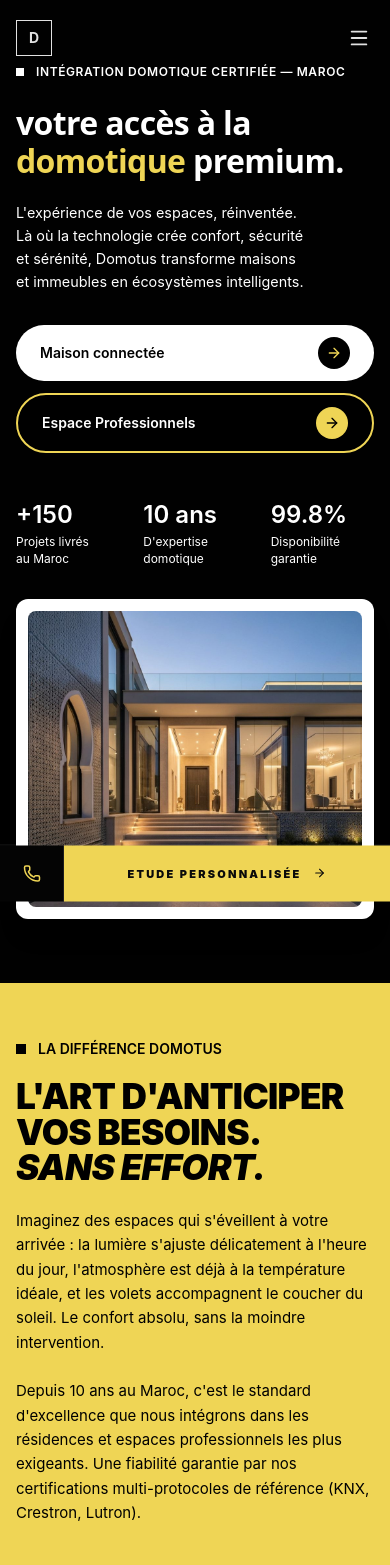
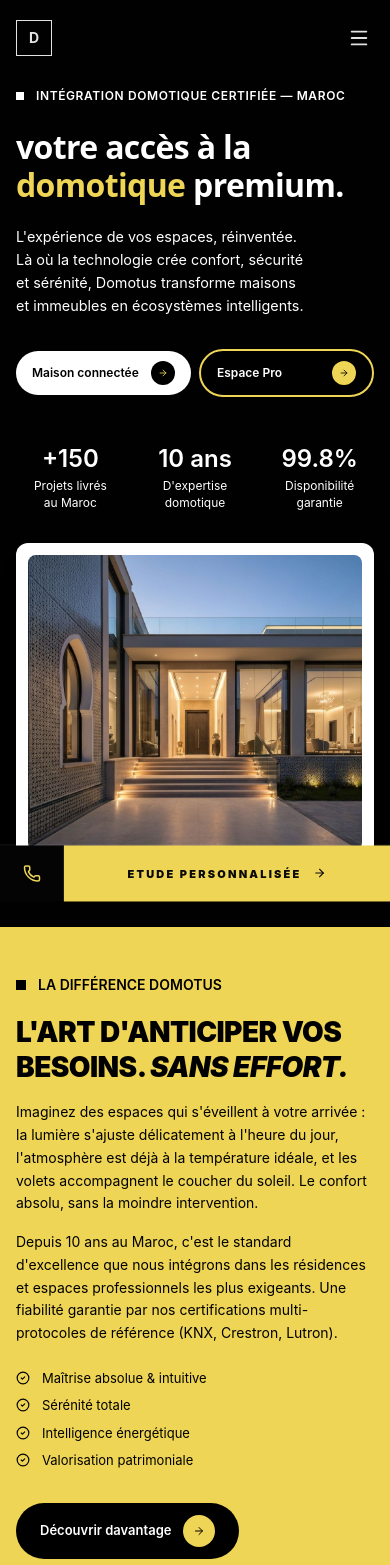
Before and after one commit to AkramF/DOMOTUS, a Next.js app: page / in a window 390 px wide. Shown: the top 1565 px of the page. Built offline with nearby package versions, Linux system fonts and the light colour scheme.

Commit message:
feat: mobile-first redesign of homepage
Refactored Hero, VP, Process Steps, Services, Project Types sections for mobile UX

```diff
--- a/app/page.tsx
+++ b/app/page.tsx
@@ -405,46 +405,47 @@ export default function HomePage() {
       <HeroSplit />
 
       {/* ── BENEFIT-LED PROPOSITION ── */}
-      <section className="py-14 lg:py-18" style={{ backgroundColor: "#efd555" }} aria-labelledby="value-prop-heading">
-        <div className="mx-auto max-w-7xl px-4 lg:px-6">
-          <div className="grid lg:grid-cols-2 gap-16 lg:gap-24 items-center">
+      <section className="py-12 sm:py-16 lg:py-20" style={{ backgroundColor: "#efd555" }} aria-labelledby="value-prop-heading">
+        <div className="mx-auto max-w-7xl px-4 sm:px-6 lg:px-6">
+          <div className="grid grid-cols-1 lg:grid-cols-2 gap-8 sm:gap-12 lg:gap-24 items-center">
             <div>
               <SectionLabel style={{ color: "#000000" }}>La différence Domotus</SectionLabel>
               <h2
                 id="value-prop-heading"
-                className="font-black uppercase leading-none text-balance mb-6"
-                style={{ fontSize: "clamp(2.2rem, 5vw, 4rem)", letterSpacing: "-0.02em", color: "#000000" }}
+                className="font-black uppercase leading-tight text-balance mb-4 sm:mb-6"
+                style={{ fontSize: "clamp(1.75rem, 5vw, 4rem)", letterSpacing: "-0.02em", color: "#000000" }}
               >
                 L&apos;art d&apos;anticiper vos besoins.{" "}
                 <span className="italic" style={{ color: "#000000" }}>Sans effort.</span>
               </h2>
-              <p className="leading-relaxed mb-6 text-[15px]" style={{ color: "#000000" }}>
+              <p className="leading-relaxed mb-4 sm:mb-6 text-[14px] sm:text-[15px]" style={{ color: "#000000" }}>
                 Imaginez des espaces qui s&apos;éveillent à votre arrivée : la lumière s&apos;ajuste délicatement à l&apos;heure du jour, l&apos;atmosphère est déjà à la température idéale, et les volets accompagnent le coucher du soleil. Le confort absolu, sans la moindre intervention.
               </p>
-              <p className="leading-relaxed mb-10 text-[15px]" style={{ color: "#000000" }}>
+              <p className="leading-relaxed mb-6 sm:mb-8 text-[14px] sm:text-[15px]" style={{ color: "#000000" }}>
                 Depuis 10 ans au Maroc, c&apos;est le standard d&apos;excellence que nous intégrons dans les résidences et espaces professionnels les plus exigeants. Une fiabilité garantie par nos certifications multi-protocoles de référence (KNX, Crestron, Lutron).
               </p>
-              <ul className="flex flex-col gap-3 mb-10" role="list">
+              <ul className="flex flex-col gap-2 sm:gap-3 mb-8 sm:mb-10" role="list">
                 {[
                   "Maîtrise absolue & intuitive",
                   "Sérénité totale",
                   "Intelligence énergétique",
                   "Valorisation patrimoniale",
                 ].map((item) => (
-                  <li key={item} className="flex items-start gap-3 text-[14px]" style={{ color: "#000000" }}>
-                    <CheckCircle2Icon size={15} className="shrink-0 mt-0.5" style={{ color: "#000000" }} aria-hidden="true" />
+                  <li key={item} className="flex items-start gap-3 text-[13px] sm:text-[14px]" style={{ color: "#000000" }}>
+                    <CheckCircle2Icon size={14} className="shrink-0 mt-0.5" style={{ color: "#000000" }} aria-hidden="true" />
                     {item}
                   </li>
                 ))}
               </ul>
               <Link
                 href="/contact"
-                className="focus-ring inline-flex items-center justify-between px-8 py-4 rounded-full text-[14px] font-semibold transition-all duration-300 hover:shadow-lg will-change-colors group"
+                className="focus-ring inline-flex items-center justify-between px-6 sm:px-8 py-3 sm:py-4 rounded-full text-[13px] sm:text-[14px] font-semibold transition-all duration-300 hover:shadow-lg will-change-colors group"
                 style={{ backgroundColor: "#000000", color: "#ffffff" }}
               >
                 Découvrir davantage
-                <div className="ml-4 w-10 h-10 rounded-full flex items-center justify-center transition-transform group-hover:scale-110" style={{ backgroundColor: "#efd555" }}>
-                  <ArrowRight size={16} className="text-black" aria-hidden="true" />
+                <div className="ml-3 sm:ml-4 w-8 sm:w-10 h-8 sm:h-10 rounded-full flex items-center justify-center transition-transform group-hover:scale-110" style={{ backgroundColor: "#efd555" }}>
+                  <ArrowRight size={14} className="sm:block hidden text-black" aria-hidden="true" />
+                  <ArrowRight size={12} className="sm:hidden block text-black" aria-hidden="true" />
                 </div>
               </Link>
             </div>
@@ -456,14 +457,14 @@ export default function HomePage() {
       </section>
 
       {/* ── LA DIFFÉRENCE DOMOTUS — Architecture Portfolio ── */}
-      <section className="py-20 lg:py-28" style={{ backgroundColor: "#ffffff" }} aria-labelledby="services-heading">
-        <div className="mx-auto max-w-7xl px-4 lg:px-6">
-          <div className="mb-8">
+      <section className="py-12 sm:py-16 lg:py-28" style={{ backgroundColor: "#ffffff" }} aria-labelledby="services-heading">
+        <div className="mx-auto max-w-7xl px-4 sm:px-6 lg:px-6">
+          <div className="mb-6 sm:mb-8 lg:mb-10">
             <SectionLabel color="#000000">LA DIFFÉRENCE DOMOTUS</SectionLabel>
             <h2
               id="services-heading"
               className="font-black leading-tight text-black text-balance"
-              style={{ fontSize: "clamp(1.8rem, 4vw, 2.8rem)", letterSpacing: "-0.02em" }}
+              style={{ fontSize: "clamp(1.5rem, 4vw, 2.8rem)", letterSpacing: "-0.02em" }}
             >
               Explorez nos expertises
             </h2>
@@ -474,33 +475,33 @@ export default function HomePage() {
       </section>
 
       {/* ── PROCESS — 3 steps ── */}
-      <section className="py-16 lg:py-20" style={{ backgroundColor: "#000000" }} aria-labelledby="process-heading">
-        <div className="mx-auto max-w-7xl px-4 lg:px-6">
-          <div className="text-center mb-12">
+      <section className="py-12 sm:py-16 lg:py-20" style={{ backgroundColor: "#000000" }} aria-labelledby="process-heading">
+        <div className="mx-auto max-w-7xl px-4 sm:px-6 lg:px-6">
+          <div className="text-center mb-8 sm:mb-12">
             <SectionLabel color="#ffffff">L'ACCOMPAGNEMENT DOMOTUS</SectionLabel>
             <h2
               id="process-heading"
-              className="font-black uppercase leading-none text-white text-balance"
-              style={{ fontSize: "clamp(1.8rem, 4vw, 3.2rem)", letterSpacing: "-0.02em" }}
+              className="font-black uppercase leading-tight text-white text-balance"
+              style={{ fontSize: "clamp(1.5rem, 4vw, 3.2rem)", letterSpacing: "-0.02em" }}
             >
               De la vision à la perfection,{" "}
               <span className="italic" style={{ color: "#f0efed" }}>en 3 étapes.</span>
             </h2>
           </div>
-          <ol className="grid lg:grid-cols-3 gap-px bg-white/6" role="list">
+          <ol className="grid grid-cols-1 md:grid-cols-2 lg:grid-cols-3 gap-3 sm:gap-4 lg:gap-px lg:bg-white/6" role="list">
             {steps.map((step, i) => (
-              <li key={step.num} className="bg-card p-8 flex flex-col gap-4 relative">
+              <li key={step.num} className="bg-card p-6 sm:p-8 flex flex-col gap-3 sm:gap-4 relative">
                 <span
                   className="font-black leading-none select-none"
-                  style={{ fontSize: "clamp(4rem, 8vw, 7rem)", color: "#efd555" }}
+                  style={{ fontSize: "clamp(2.5rem, 6vw, 7rem)", color: "#efd555" }}
                   aria-hidden="true"
                 >
                   {step.num}
                 </span>
-                <h3 className="font-bold uppercase tracking-[0.1em] text-foreground text-[14px] -mt-4">
+                <h3 className="font-bold uppercase tracking-[0.1em] text-foreground text-[12px] sm:text-[14px] -mt-2">
                   {step.title}
                 </h3>
-                <p className="text-[13px] text-foreground/50 leading-relaxed">
+                <p className="text-[12px] sm:text-[13px] text-foreground/50 leading-relaxed">
                   {step.description}
                 </p>
                 {i < steps.length - 1 && (
@@ -514,15 +515,16 @@ export default function HomePage() {
               </li>
             ))}
           </ol>
-          <div className="mt-8 text-center">
+          <div className="mt-8 sm:mt-10 text-center">
             <Link
               href="/contact"
-              className="focus-ring inline-flex items-center justify-between px-8 py-4 rounded-full transition-all duration-300 hover:shadow-xl group"
+              className="focus-ring inline-flex items-center justify-between px-6 sm:px-8 py-3 sm:py-4 rounded-full transition-all duration-300 hover:shadow-xl group text-[13px] sm:text-[14px]"
               style={{ backgroundColor: "#ffffff", border: "1px solid rgba(0, 0, 0, 0.1)" }}
             >
-              <span className="text-black font-semibold" style={{ fontSize: "16px" }}>Commencer l&apos;étape 1 — Audit technique</span>
-              <div className="ml-6 w-10 h-10 rounded-full flex items-center justify-center transition-transform group-hover:scale-110 flex-shrink-0" style={{ backgroundColor: "#000000" }}>
-                <ArrowRight size={16} className="text-[#efd555]" aria-hidden="true" />
+              <span className="text-black font-semibold">Commencer l&apos;étape 1 — Audit technique</span>
+              <div className="ml-3 sm:ml-6 w-8 sm:w-10 h-8 sm:h-10 rounded-full flex items-center justify-center transition-transform group-hover:scale-110 flex-shrink-0" style={{ backgroundColor: "#000000" }}>
+                <ArrowRight size={14} className="sm:block hidden text-[#efd555]" aria-hidden="true" />
+                <ArrowRight size={12} className="sm:hidden block text-[#efd555]" aria-hidden="true" />
               </div>
             </Link>
           </div>
@@ -531,33 +533,33 @@ export default function HomePage() {
 
       {/* ── TESTIMONIALS ── */}
       {/* ── PROJECT TYPES DIVISION ── */}
-      <section className="py-28 lg:py-36" style={{ backgroundColor: "#f0efed" }} aria-labelledby="project-types-heading">
-        <div className="mx-auto max-w-7xl px-4 lg:px-6">
-          <div className="grid lg:grid-cols-12 gap-12 items-start">
+      <section className="py-12 sm:py-16 lg:py-36" style={{ backgroundColor: "#f0efed" }} aria-labelledby="project-types-heading">
+        <div className="mx-auto max-w-7xl px-4 sm:px-6 lg:px-6">
+          <div className="grid grid-cols-1 lg:grid-cols-12 gap-8 lg:gap-12 items-start">
             {/* Left column — Title and badge */}
             <div className="lg:col-span-4">
-              <SectionLabel color="#000000" className="mb-6">DIVISION PROJETS</SectionLabel>
+              <SectionLabel color="#000000" className="mb-4 sm:mb-6">DIVISION PROJETS</SectionLabel>
               <h2
                 id="project-types-heading"
                 className="font-black leading-tight text-black text-balance"
-                style={{ fontSize: "clamp(1.8rem, 4vw, 2.8rem)", letterSpacing: "-0.02em" }}
+                style={{ fontSize: "clamp(1.5rem, 4vw, 2.8rem)", letterSpacing: "-0.02em" }}
               >
                 Collaborations
                 <br />
                 professionnelles
               </h2>
-              <p className="mt-6 text-base text-black/70 leading-relaxed max-w-sm">
+              <p className="mt-4 sm:mt-6 text-sm sm:text-base text-black/70 leading-relaxed max-w-sm">
                 De la conception à la livraison, nous pilotons des projets domotiques complexes pour les promoteurs immobiliers, les architectes et les maîtres d'ouvrage au Maroc. Notre expertise en intégration multi-protocoles et notre gestion de projet rigoureuse garantissent la réussite de vos ambitions.
               </p>
             </div>
 
             {/* Right column — Grid of project types */}
             <div className="lg:col-span-8">
-              <div className="grid md:grid-cols-2 gap-6">
+              <div className="grid grid-cols-1 md:grid-cols-2 gap-4 sm:gap-6">
                 {projectTypes.map((project) => (
                   <div
                     key={project.title}
-                    className="bg-white rounded-3xl overflow-hidden hover:shadow-lg transition-shadow duration-300 flex flex-col"
+                    className="bg-white rounded-2xl sm:rounded-3xl overflow-hidden hover:shadow-lg transition-shadow duration-300 flex flex-col"
                   >
                     {/* Image */}
                     <div className="relative w-full aspect-video overflow-hidden">
@@ -565,23 +567,23 @@ export default function HomePage() {
                         src={project.image}
                         alt={project.imageAlt}
                         fill
-                        sizes="(max-width: 768px) 100vw, (max-width: 1024px) 50vw, 33vw"
+                        sizes="(max-width: 640px) 100vw, (max-width: 1024px) calc(50vw - 12px), 33vw"
                         className="object-cover hover:scale-105 transition-transform duration-500"
                       />
                     </div>
 
                     {/* Content */}
-                    <div className="p-6 flex flex-col justify-between flex-1">
-                      <h3 className="text-black font-bold text-lg mb-3" style={{ fontSize: "18px", lineHeight: "26px" }}>
+                    <div className="p-4 sm:p-6 flex flex-col justify-between flex-1">
+                      <h3 className="text-black font-bold text-base sm:text-lg mb-2 sm:mb-3" style={{ fontSize: "clamp(1rem, 2.5vw, 18px)", lineHeight: "1.3" }}>
                         {project.title}
                       </h3>
-                      <p className="text-black/70 text-sm leading-relaxed mb-6" style={{ fontSize: "14px", lineHeight: "20px" }}>
+                      <p className="text-black/70 text-xs sm:text-sm leading-relaxed mb-4 sm:mb-6" style={{ fontSize: "clamp(12px, 2vw, 14px)" }}>
                         {project.description}
                       </p>
                       <Link
                         href="#"
-                        className="text-black font-semibold text-sm underline hover:text-black/70 transition-colors w-fit"
-                        style={{ fontSize: "12px", letterSpacing: "0.12em" }}
+                        className="text-black font-semibold text-xs underline hover:text-black/70 transition-colors w-fit"
+                        style={{ fontSize: "clamp(10px, 1.5vw, 12px)", letterSpacing: "0.12em" }}
                       >
                         EN SAVOIR PLUS
                       </Link>
@@ -594,15 +596,15 @@ export default function HomePage() {
         </div>
       </section>
 
-      <section className="py-16 lg:py-20" style={{ backgroundColor: "#000000" }} aria-labelledby="temoignages-heading">
-        <div className="mx-auto max-w-7xl px-4 lg:px-6">
+      <section className="py-12 sm:py-16 lg:py-20" style={{ backgroundColor: "#000000" }} aria-labelledby="temoignages-heading">
+        <div className="mx-auto max-w-7xl px-4 sm:px-6 lg:px-6">
           {/* Title section */}
-          <div className="mb-12 text-center">
-            <SectionLabel color="#ffffff" className="justify-center mb-6">Témoignages</SectionLabel>
+          <div className="mb-8 sm:mb-12 text-center">
+            <SectionLabel color="#ffffff" className="justify-center mb-4 sm:mb-6">Témoignages</SectionLabel>
             <h2
               id="temoignages-heading"
-              className="font-black uppercase leading-none text-white text-balance"
-              style={{ fontSize: "clamp(2rem, 5vw, 3.2rem)", letterSpacing: "-0.02em" }}
+              className="font-black uppercase leading-tight text-white text-balance"
+              style={{ fontSize: "clamp(1.5rem, 5vw, 3.2rem)", letterSpacing: "-0.02em" }}
             >
               Ce que disent nos{" "}
               <span className="italic" style={{ color: "#efd555" }}>clients.</span>
--- a/components/sections/HeroSplit.tsx
+++ b/components/sections/HeroSplit.tsx
@@ -23,12 +23,12 @@ export default function Hero() {
               transition={{ duration: 0.6, ease: "easeOut" }}
               className="flex flex-col justify-center order-1 lg:order-1"
             >
-              {/* Overline */}
+              {/* Overline — Extra top margin on mobile for navbar clearance */}
               <motion.div
                 initial={{ opacity: 0, y: 12 }}
                 animate={{ opacity: 1, y: 0 }}
                 transition={{ duration: 0.8, delay: 0.2, ease: "easeOut" }}
-                className="flex items-center gap-3 mb-6 sm:mb-8"
+                className="flex items-center gap-3 mb-6 sm:mb-8 mt-6 sm:mt-0"
               >
                 <span className="block w-2 h-2 bg-white flex-shrink-0" aria-hidden="true" />
                 <p className="text-white select-none text-xs sm:text-sm" style={{ fontFamily: "Inter, sans-serif", fontWeight: 600, fontSize: "12px", lineHeight: "16px", letterSpacing: "0.05em" }}>
@@ -49,50 +49,52 @@ export default function Hero() {
                 L&apos;expérience de vos espaces, réinventée. Là où la technologie crée confort, sécurité et sérénité, Domotus transforme maisons et immeubles en écosystèmes intelligents.
               </p>
 
-              {/* CTAs */}
+              {/* CTAs — Side-by-side on mobile (75% size), full size on desktop */}
               <motion.div
                 initial={{ opacity: 0, y: 14 }}
                 animate={{ opacity: 1, y: 0 }}
                 transition={{ duration: 0.6, delay: 0.4, ease: "easeOut" }}
-                className="mt-8 sm:mt-10 flex flex-col sm:flex-row items-stretch sm:items-center gap-3 sm:gap-4 will-change-transform"
+                className="mt-8 sm:mt-10 flex flex-row items-center gap-2 sm:gap-4 will-change-transform justify-start sm:justify-start"
               >
                 <Link
                   href="/maison-connectee"
-                  className="focus-ring inline-flex items-center justify-between bg-white px-6 sm:px-8 py-3 sm:py-4 rounded-full text-sm sm:text-[14px] font-semibold text-black transition-all duration-300 hover:shadow-lg will-change-colors group"
+                  className="focus-ring inline-flex items-center justify-between bg-white px-4 sm:px-8 py-2.5 sm:py-4 rounded-full text-xs sm:text-[14px] font-semibold text-black transition-all duration-300 hover:shadow-lg will-change-colors group flex-1 sm:flex-none max-w-[calc(50%-4px)] sm:max-w-none"
                 >
-                  Maison connectée
-                  <div className="ml-3 sm:ml-4 w-8 sm:w-10 h-8 sm:h-10 bg-black rounded-full flex items-center justify-center transition-transform group-hover:scale-110 flex-shrink-0">
-                    <ArrowRight size={16} className="text-[#efd555]" aria-hidden="true" />
+                  <span className="truncate">Maison connectée</span>
+                  <div className="ml-2 sm:ml-4 w-6 sm:w-10 h-6 sm:h-10 bg-black rounded-full flex items-center justify-center transition-transform group-hover:scale-110 flex-shrink-0">
+                    <ArrowRight size={12} className="sm:block hidden text-[#efd555]" aria-hidden="true" />
+                    <ArrowRight size={10} className="sm:hidden block text-[#efd555]" aria-hidden="true" />
                   </div>
                 </Link>
                 <Link
                   href="/architectes"
-                  className="focus-ring inline-flex items-center justify-between px-6 sm:px-8 py-3 sm:py-4 rounded-full text-sm sm:text-[14px] font-semibold text-white transition-all duration-300 hover:shadow-lg will-change-colors group"
+                  className="focus-ring inline-flex items-center justify-between px-4 sm:px-8 py-2.5 sm:py-4 rounded-full text-xs sm:text-[14px] font-semibold text-white transition-all duration-300 hover:shadow-lg will-change-colors group flex-1 sm:flex-none max-w-[calc(50%-4px)] sm:max-w-none"
                   style={{ backgroundColor: "#000000", border: "2px solid #efd555" }}
                 >
-                  Espace Professionnels
-                  <div className="ml-3 sm:ml-4 w-8 sm:w-10 h-8 sm:h-10 rounded-full flex items-center justify-center transition-transform group-hover:scale-110 flex-shrink-0" style={{ backgroundColor: "#efd555" }}>
-                    <ArrowRight size={16} className="text-black" aria-hidden="true" />
+                  <span className="truncate">Espace Pro</span>
+                  <div className="ml-2 sm:ml-4 w-6 sm:w-10 h-6 sm:h-10 rounded-full flex items-center justify-center transition-transform group-hover:scale-110 flex-shrink-0" style={{ backgroundColor: "#efd555" }}>
+                    <ArrowRight size={12} className="sm:block hidden text-black" aria-hidden="true" />
+                    <ArrowRight size={10} className="sm:hidden block text-black" aria-hidden="true" />
                   </div>
                 </Link>
               </motion.div>
 
-              {/* Stats — below buttons */}
+              {/* Stats — Center-aligned */}
               <motion.div
                 initial={{ opacity: 0 }}
                 animate={{ opacity: 1 }}
                 transition={{ delay: 0.8, duration: 0.6 }}
-                className="mt-12 sm:mt-16 grid grid-cols-3 gap-6 sm:gap-8 will-change-opacity"
+                className="mt-12 sm:mt-16 grid grid-cols-3 gap-4 sm:gap-8 will-change-opacity text-center sm:text-left"
               >
-                <div className="flex flex-col">
+                <div className="flex flex-col items-center sm:items-start">
                   <span className="text-white mb-1 sm:mb-2" style={{ fontFamily: "Inter, sans-serif", fontWeight: 600, fontSize: "clamp(1.5rem, 4vw, 1.75rem)", lineHeight: "1.2" }}>+150</span>
                   <span className="text-white text-xs sm:text-sm" style={{ fontFamily: "Inter, sans-serif", fontWeight: 400, fontSize: "clamp(0.75rem, 1.5vw, 0.875rem)", lineHeight: "1.4" }}>Projets livrés<br />au Maroc</span>
                 </div>
-                <div className="flex flex-col">
+                <div className="flex flex-col items-center sm:items-start">
                   <span className="text-white mb-1 sm:mb-2" style={{ fontFamily: "Inter, sans-serif", fontWeight: 600, fontSize: "clamp(1.5rem, 4vw, 1.75rem)", lineHeight: "1.2" }}>10 ans</span>
                   <span className="text-white text-xs sm:text-sm" style={{ fontFamily: "Inter, sans-serif", fontWeight: 400, fontSize: "clamp(0.75rem, 1.5vw, 0.875rem)", lineHeight: "1.4" }}>D&apos;expertise<br />domotique</span>
                 </div>
-                <div className="flex flex-col">
+                <div className="flex flex-col items-center sm:items-start">
                   <span className="text-white mb-1 sm:mb-2" style={{ fontFamily: "Inter, sans-serif", fontWeight: 600, fontSize: "clamp(1.5rem, 4vw, 1.75rem)", lineHeight: "1.2" }}>99.8%</span>
                   <span className="text-white text-xs sm:text-sm" style={{ fontFamily: "Inter, sans-serif", fontWeight: 400, fontSize: "clamp(0.75rem, 1.5vw, 0.875rem)", lineHeight: "1.4" }}>Disponibilité<br />garantie</span>
                 </div>
```
